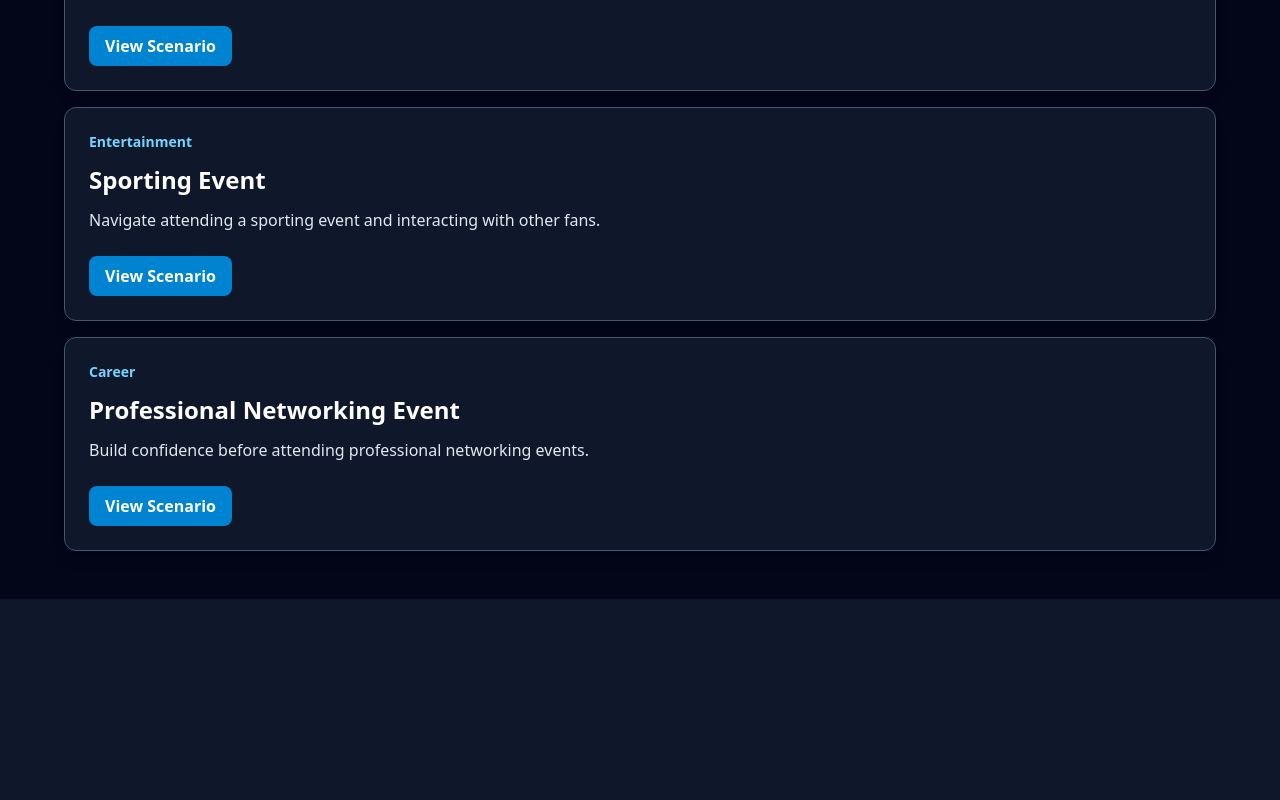
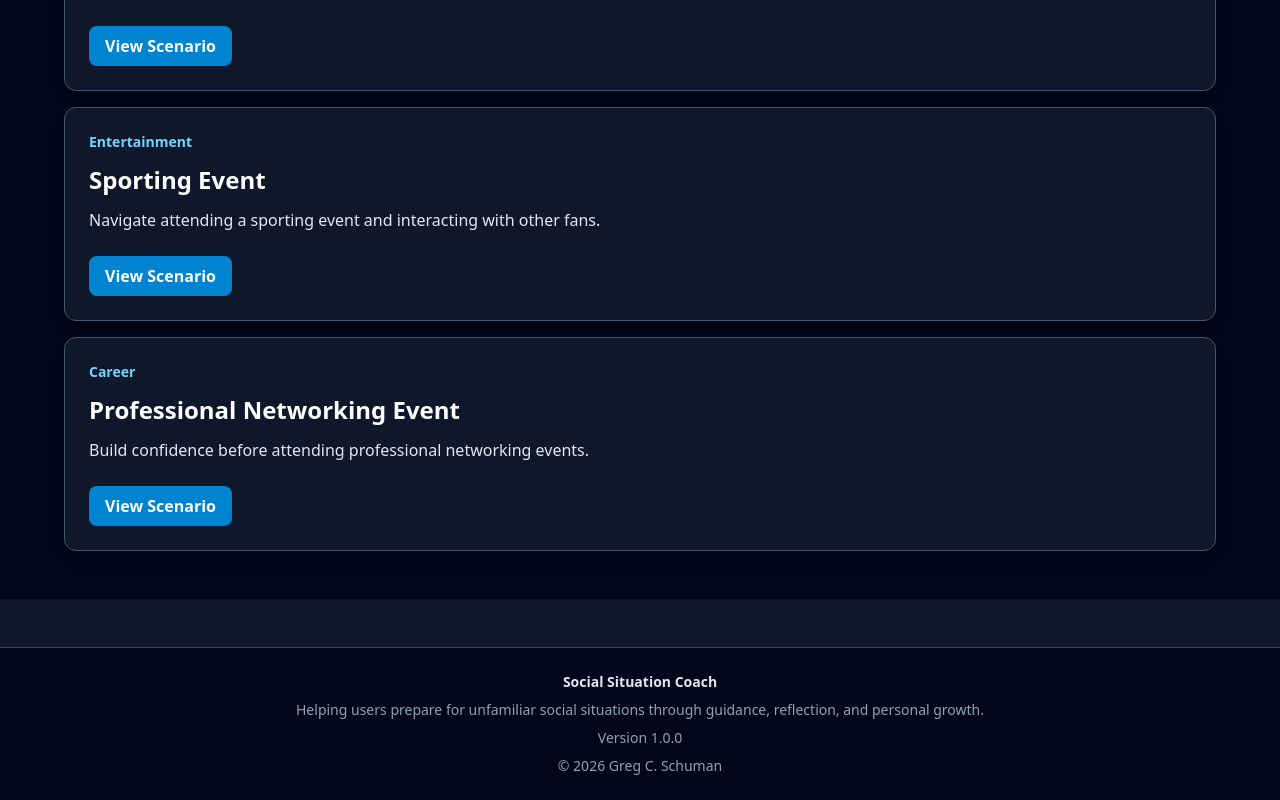
Before and after one commit to CornveliousFarva/social-situation-coach, a React (Vite) app: page / in a window 1280 px wide. Shown: the part 415-1215 px from the top of the page. Before the commit the page ends 1014 px from the top, so only its background shows below. Built offline with nearby package versions, Linux system fonts and the light colour scheme.

Commit message:
Added the footer to HomePage.

```diff
--- a/src/pages/HomePage.tsx
+++ b/src/pages/HomePage.tsx
@@ -1,6 +1,7 @@
 // The home page of the application, displaying a list of available scenarios
 import type { Scenario } from "../types/Scenario"
 import { ScenarioList } from "../components/ScenarioList"
+import { Footer } from "../components/Footer"
 
 interface HomePageProps {
   scenarios: Scenario[]
@@ -12,7 +13,7 @@ export const HomePage: React.FC<HomePageProps> = ({
   onSelectScenario,
 }) => {
   return (
-    <main className="min-h-screen bg-slate-950 px-6 py-12 text-white">
+    <><main className="min-h-screen bg-slate-950 px-6 py-12 text-white">
       <section className="mx-auto max-w-6xl">
         <div className="mb-10 text-center">
           <p className="mb-3 text-sm font-semibold uppercase tracking-wide text-sky-300">
@@ -31,9 +32,8 @@ export const HomePage: React.FC<HomePageProps> = ({
 
         <ScenarioList
           scenarios={scenarios}
-          onSelectScenario={onSelectScenario}
-        />
+          onSelectScenario={onSelectScenario} />
       </section>
-    </main>
+    </main><Footer /></>
   )
 }
```
